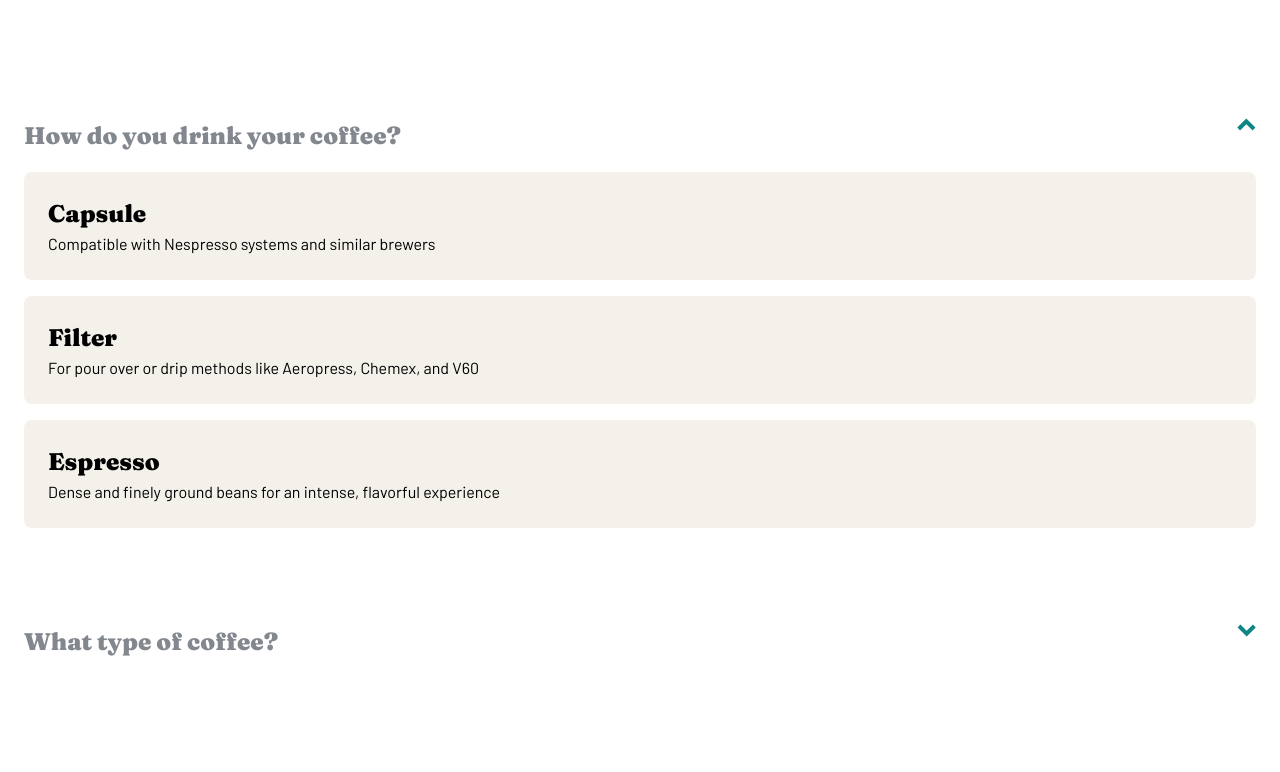
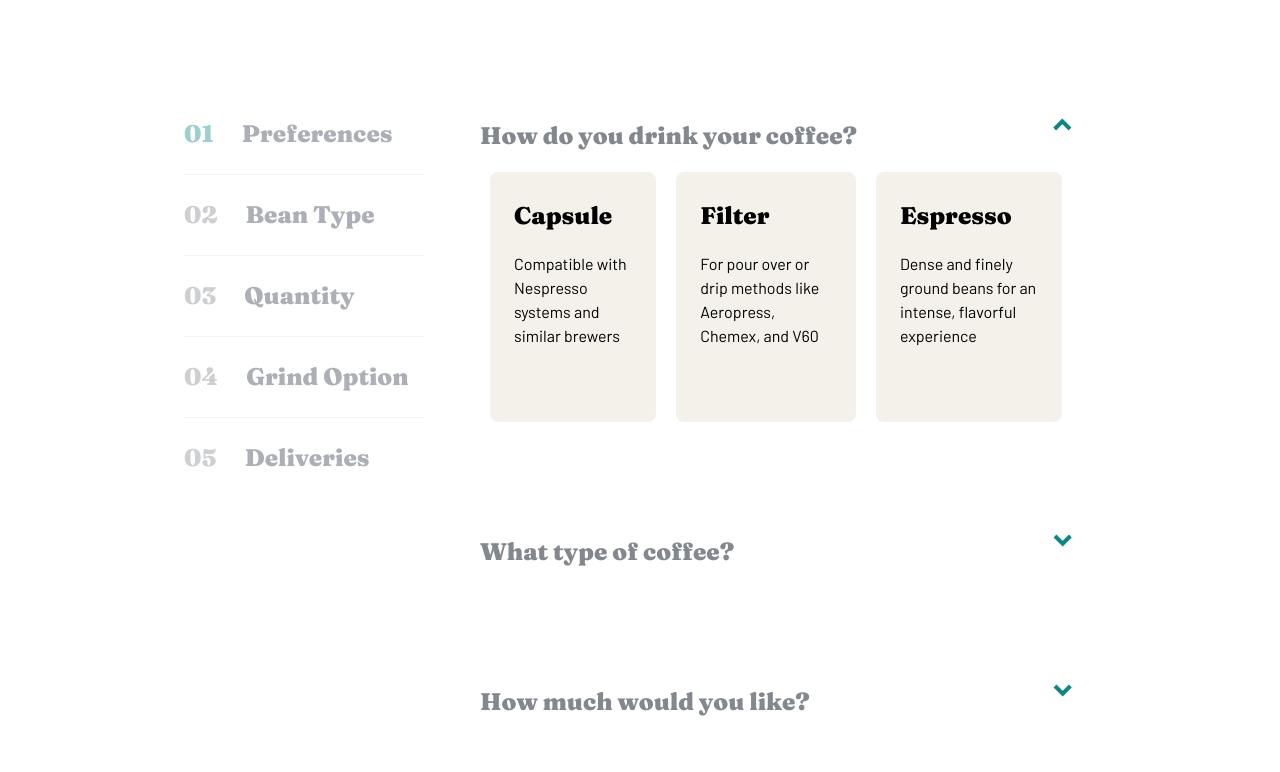
Before and after one commit to AnnaKus5/CoffeeRoasters, a React (Vite) app: page /subscription in a window 1280 px wide. Shown: the part 710-1482 px from the top of the page. Built offline with nearby package versions, Linux system fonts and the light colour scheme.

Commit message:
Add interactivity to SelectSection and add sidebar at Subscription Page

```diff
--- a/src/components/SelectBox.jsx
+++ b/src/components/SelectBox.jsx
@@ -1,7 +1,8 @@
-export default function SelectBox ({header, description, active, id, setSelectOptionsState}) {
+export default function SelectBox ({header, description, active, id, name, setSelectOptionsState, setActiveSelection}) {
 
     function handleClick(e) {
         const id = e.target.getAttribute("data-id")
+        const preferences = e.target.getAttribute("data-preferences")
         setSelectOptionsState(() => {
             const newState = {
                 1: false,
@@ -11,12 +12,35 @@ export default function SelectBox ({header, description, active, id, setSelectOp
             newState[id] = true
             return newState
         })
+
+        setActiveSelection(prev => {
+            const newState = {...prev}
+            let nextSelect = newState[preferences].next
+            newState[preferences].selectedByUser = header
+            if (header === "Capsule" && name === "preferences") {
+                newState.grind.isDisable = true
+            }
+            if (name === "preferences" && header !== "Capsule") {
+                newState.grind.isDisable = false
+            }
+            if (name === "quantity" && newState.grind.isDisable) {
+                nextSelect = "deliveries"
+            }
+            if (newState[nextSelect]) {
+                newState[nextSelect].isActive = true
+            }
+            return newState
+        })
     }
 
+
+
+    //data-preferences? to
+
     return (
-        <div onClick={(e) => handleClick(e)} data-id={id} className={`mb-4 px-6 py-6 rounded-lg ${active ? '' : 'hover:bg-paleOrange'} ${active ? 'bg-darkCyan' : 'bg-lightGrey'}`}>
-            <h3 data-id={id} className="font-serif text-lg">{header}</h3>
-            <p data-id={id}>{description}</p>
+        <div onClick={(e) => handleClick(e)} data-id={id} data-preferences={name} className={`mb-4 px-6 py-6 rounded-lg ${active ? '' : 'hover:bg-paleOrange'} ${active ? 'bg-darkCyan' : 'bg-lightGrey'} sm:mx-[10px] sm:h-[250px] sm:py-0`}>
+            <h3 data-id={id} data-preferences={name} className="font-serif text-lg sm:leading-6 sm:mt-8 sm:mb-6">{header}</h3>
+            <p data-id={id} data-preferences={name}>{description}</p>
         </div>
     )
 }
--- a/src/components/SelectSection.jsx
+++ b/src/components/SelectSection.jsx
@@ -1,7 +1,7 @@
 import { useState } from "react"
 import SelectBox from "./SelectBox"
 
-export default function SelectSection ({name, active, header, options, setActiveSelection}) {
+export default function SelectSection({ name, active, isDisable, header, options, setActiveSelection }) {
 
     const [selectOptionsState, setSelectOptionsState] = useState({
         1: false,
@@ -14,27 +14,39 @@ export default function SelectSection ({name, active, header, options, setActive
         setActiveSelection(prev => {
             return {
                 ...prev,
-                [name]: !prev[name]
+                [name]: {
+                    ...prev[name],
+                    isActive: !prev[name].isActive
+                }
             }
         })
     }
 
-    const arrow = (<svg onClick={handleActiveSelect} width="19" height="13" xmlns="http://www.w3.org/2000/svg"><path d="M15.949.586l2.828 2.828-9.096 9.096L.586 3.414 3.414.586l6.267 6.267z" fill="#0E8784" fillRule="nonzero"/></svg>)
-    const reverseArrow = (<svg onClick={handleActiveSelect} width="19" height="13" className="block, rotate-180"  xmlns="http://www.w3.org/2000/svg"><path d="M15.949.586l2.828 2.828-9.096 9.096L.586 3.414 3.414.586l6.267 6.267z" fill="#0E8784" fillRule="nonzero"/></svg>)
+    const arrow = (<svg onClick={handleActiveSelect} width="19" height="13" xmlns="http://www.w3.org/2000/svg"><path d="M15.949.586l2.828 2.828-9.096 9.096L.586 3.414 3.414.586l6.267 6.267z" fill="#0E8784" fillRule="nonzero" /></svg>)
+    const reverseArrow = (<svg onClick={handleActiveSelect} width="19" height="13" className="block, rotate-180" xmlns="http://www.w3.org/2000/svg"><path d="M15.949.586l2.828 2.828-9.096 9.096L.586 3.414 3.414.586l6.267 6.267z" fill="#0E8784" fillRule="nonzero" /></svg>)
 
     const content = options.map(box => {
         return (
-            <SelectBox key={box.header} header={box.header} description={box.description} id={box.id} setSelectOptionsState={setSelectOptionsState} active={selectOptionsState[box.id]} />
+            <SelectBox
+                key={box.header}
+                header={box.header}
+                description={box.description}
+                id={box.id} setSelectOptionsState={setSelectOptionsState}
+                active={selectOptionsState[box.id]}
+                name={name}
+                setActiveSelection={setActiveSelection} />
         )
     })
 
     return (
         <div className="mx-6 mb-24">
-            <div className="flex justify-between">
-            <h2 className="mb-[18px] font-serif text-grey text-lg">{header}</h2>
-            {active ? reverseArrow : arrow}
+            <div className={`flex justify-between ${isDisable ? "opacity-30" : ""}`}>
+                <h2 className="mb-[18px] font-serif text-grey text-lg lg:text-text5xl">{header}</h2>
+                {active && !isDisable ? reverseArrow : arrow}
             </div>
-            {active ? content : ""}
+            <div className="sm:flex ">
+            {active && !isDisable ? content : ""}
+            </div>
         </div>
     )
 }
--- a/src/components/SubscriptionConfiguration.jsx
+++ b/src/components/SubscriptionConfiguration.jsx
@@ -1,6 +1,7 @@
 import { useState } from "react"
 import SelectSection from "./SelectSection"
 import SubscriptionHero from "./SubscriptionHero"
+import SubscriptionStepsSidebar from "./SubscriptionsStepsSidebar"
 
 export default function SubscriptionConfiguration() {
 
@@ -16,18 +17,40 @@ export default function SubscriptionConfiguration() {
 
     const [activeSelection, setActiveSelection] = useState(
         {
-            preferences: true,
-            bean: false,
-            quantity: false,
-            grind: false,
-            deliveries: false
+            preferences: {isActive: true, isDisable: false, selectedByUser: "", next: "bean"},
+            bean: {isActive: false, isDisable: false, selectedByUser: "", next: "quantity"},
+            quantity: {isActive: false, isDisable: false, selectedByUser: "", next: "grind"},
+            grind: {isActive: false, isDisable: false, selectedByUser: "", next: "deliveries"},
+            deliveries: {isActive: false, isDisable: false, selectedByUser: "", next: false}
         }
     )
+
+    let weekCostShipment = "$7.20"
+    let twoWeekCostShipment = "$9.60"
+    let monthCostShipment = "$12.00"
+
+    if (activeSelection.quantity.selectedByUser === "250g") {
+        weekCostShipment = "$7.20"
+        twoWeekCostShipment = "$9.60"
+        monthCostShipment = "$12.00"
+    }
+    if (activeSelection.quantity.selectedByUser === "500g") {
+        weekCostShipment = "$13.00"
+        twoWeekCostShipment = "$17.50"
+        monthCostShipment = "$22.00"
+    }
+    if (activeSelection.quantity.selectedByUser === "1000g") {
+        weekCostShipment = "$22.00"
+        twoWeekCostShipment = "$32.00"
+        monthCostShipment = "$42.00"
+    }
+
 
     const content = [
         {
             name: "preferences",
-            active: activeSelection.preferences,
+            active: activeSelection.preferences.isActive,
+            disable: activeSelection.preferences.isDisable,
             header: "How do you drink your coffee?",
             options: [
                 { id: 1, header: "Capsule", description: "Compatible with Nespresso systems and similar brewers" },
@@ -37,7 +60,8 @@ export default function SubscriptionConfiguration() {
         },
         {
             name: "bean",
-            active: activeSelection.bean,
+            active: activeSelection.bean.isActive,
+            disable: activeSelection.bean.isDisable,
             header: "What type of coffee?",
             options: [
                 { id: 1, header: "Single Origin", description: "Distinct, high quality coffee from a specific family-owned farm" },
@@ -47,7 +71,8 @@ export default function SubscriptionConfiguration() {
         },
         {
             name: "quantity",
-            active: activeSelection.quantity,
+            active: activeSelection.quantity.isActive,
+            disable: activeSelection.quantity.isDisable,
             header: "How much would you like?",
             options: [
                 { id: 1, header: "250g", description: "Perfect for the solo drinker. Yields about 12 delicious cups." },
@@ -57,7 +82,8 @@ export default function SubscriptionConfiguration() {
         },
         {
             name: "grind",
-            active: activeSelection.grind,
+            active: activeSelection.grind.isActive,
+            disable: activeSelection.grind.isDisable,
             header: "Want us to grind them?",
             options: [
                 { id: 1, header: "Wholebean", description: "Best choice if you cherish the full sensory experience" },
@@ -67,28 +93,38 @@ export default function SubscriptionConfiguration() {
         },
         {
             name: "deliveries",
-            active: activeSelection.deliveries,
+            active: activeSelection.deliveries.isActive,
+            disable: activeSelection.deliveries.isDisable,
             header: "How often should we deliver?",
             options: [
-                { id: 1, header: "Every week", description: "$7.20 per shipment. Includes free first-class shipping." },
-                { id: 2, header: "Every 2 weeks", description: "$9.60 per shipment. Includes free priority shipping." },
-                { id: 3, header: "Every month", description: "$12.00 per shipment. Includes free priority shipping." }
+                { id: 1, header: "Every week", description: `${weekCostShipment} per shipment. Includes free first-class shipping.` },
+                { id: 2, header: "Every 2 weeks", description: `${twoWeekCostShipment} per shipment. Includes free priority shipping.` },
+                { id: 3, header: "Every month", description: `${monthCostShipment} per shipment. Includes free priority shipping.` }
             ]
         }
     ]
 
     const selectElements = content.map(step => {
         return (
-            <SelectSection key={step.name} name={step.name} active={step.active} header={step.header} options={step.options} id={step.id} setActiveSelection={setActiveSelection} />
+            <SelectSection
+            key={step.name}
+            name={step.name}
+            active={step.active}
+            isDisable={step.disable}
+            header={step.header}
+            options={step.options}
+            id={step.id}
+            setActiveSelection={setActiveSelection} />
         )
     })
 
     return (
-        <div>
-            <SubscriptionHero />
-            <div>
+        <div className="xmd:flex xmd:justify-center">
+            <SubscriptionStepsSidebar
+                setActiveSelection={setActiveSelection} />
+            <section className="xmd:w-1/2">
                 {selectElements}
-            </div>
+            </section>
         </div>
     )
 }
--- a/src/components/SubscriptionHero.jsx
+++ b/src/components/SubscriptionHero.jsx
@@ -6,8 +6,8 @@ export default function SubscriptionHero () {
             sm:bg-[url('../../public/images/plan/tablet/image-hero-blackcup.jpg')]
             md:bg-[url('../../public/images/plan/desktop/image-hero-blackcup.jpg')] md:h-[600px]"
              >
-                <div className="mx-6 sm:ml-14 sm:w-[400px] md:w-[500px] text-center sm:text-left">
-                <h1 className="font-serif text-text2xl text-white text-center leading-10 mb-6 sm:text-left xmd:text-text5xl xmd:leading-[72px]">Create a plan</h1>
+                <div className="mx-6 text-center sm:ml-14 sm:w-[400px] sm:text-left sm:mr-56 md:w-[500px]">
+                <h1 className="font-serif text-text2xl text-white text-center leading-10 mb-6 sm:text-left sm:text-[48px] xmd:text-text5xl xmd:leading-[72px]">Create a plan</h1>
                 <p className="text-white text-center text-[15px] mb-10 sm:text-left md:text-base">Build a subscription plan that best fits your needs. We offer an assortment of the best
   artisan coffees from around the globe delivered fresh to your door.</p>
                 </div>
--- a/src/components/SubscriptionPage.jsx
+++ b/src/components/SubscriptionPage.jsx
@@ -1,11 +1,13 @@
 import SubscriptionConfiguration from "./SubscriptionConfiguration";
 import SubscriptionStep from "./SubscriptionStep";
 import SubscriptionStepsContainer from "./SubscriptionStepsContainer";
+import SubscriptionHero from "./SubscriptionHero";
 
 export default function SubscriptionPage () {
     return (
         <div>
             {/* <SubscriptionStepsContainer /> */}
+            <SubscriptionHero />
             <SubscriptionConfiguration />
         </div>
     )
--- a/src/components/SubscriptionStepsContainer.jsx
+++ b/src/components/SubscriptionStepsContainer.jsx
@@ -1,5 +1,7 @@
 import Button from "./Button";
 import SubscriptionStep from "./SubscriptionStep";
+
+//rename component
 
 export default function SubscriptionStepsContainer() {
     return (
--- /dev/null
+++ b/src/components/SubscriptionsStepsSidebar.jsx
@@ -0,0 +1,27 @@
+export default function SubscriptionStepsSidebar ({setActiveSelection}) {
+
+    //add style to selected item: remove opacity
+
+    function handleClick(e) {
+        const selectedSection = e.target.getAttribute("data-preferences")
+
+        setActiveSelection(prev => {
+            return {
+                ...prev,
+                [selectedSection]: {...prev[selectedSection], isActive: true}
+            }
+        })
+    }
+
+    return (
+        <aside className="hidden mr-8 xmd:block lg:mr-32">
+            <ul className=" w-60">
+                <li onClick={(e) => handleClick(e)} data-preferences="preferences" className="pb-6 border-b border-opacity-25 border-grey font-serif text-lg text-darkGreyBlue leading-8 opacity-40 hover:cursor-pointer"><span className="mr-7 text-darkCyan">01</span>Preferences</li>
+                <li onClick={(e) => handleClick(e)} data-preferences="bean" className="pb-6 mt-6 border-b border-opacity-25 border-grey font-serif text-lg text-darkGreyBlue leading-8 opacity-40 hover:cursor-pointer"><span className="mr-7 text-grey">02</span>Bean Type</li>
+                <li onClick={(e) => handleClick(e)} data-preferences="quantity" className="pb-6 mt-6 border-b border-opacity-25 border-grey font-serif text-lg text-darkGreyBlue leading-8 opacity-40 hover:cursor-pointer"><span className="mr-7 text-grey">03</span>Quantity</li>
+                <li onClick={(e) => handleClick(e)} data-preferences="grind" className="pb-6 mt-6 border-b border-opacity-25 border-grey font-serif text-lg text-darkGreyBlue leading-8 opacity-40 hover:cursor-pointer"><span className="mr-7 text-grey">04</span>Grind Option</li>
+                <li onClick={(e) => handleClick(e)} data-preferences="deliveries" className="pb-6 mt-6 font-serif text-lg text-darkGreyBlue leading-8 opacity-40 hover:cursor-pointer"><span className="mr-7 text-grey">05</span>Deliveries</li>
+            </ul>
+        </aside>
+    )
+}
```
